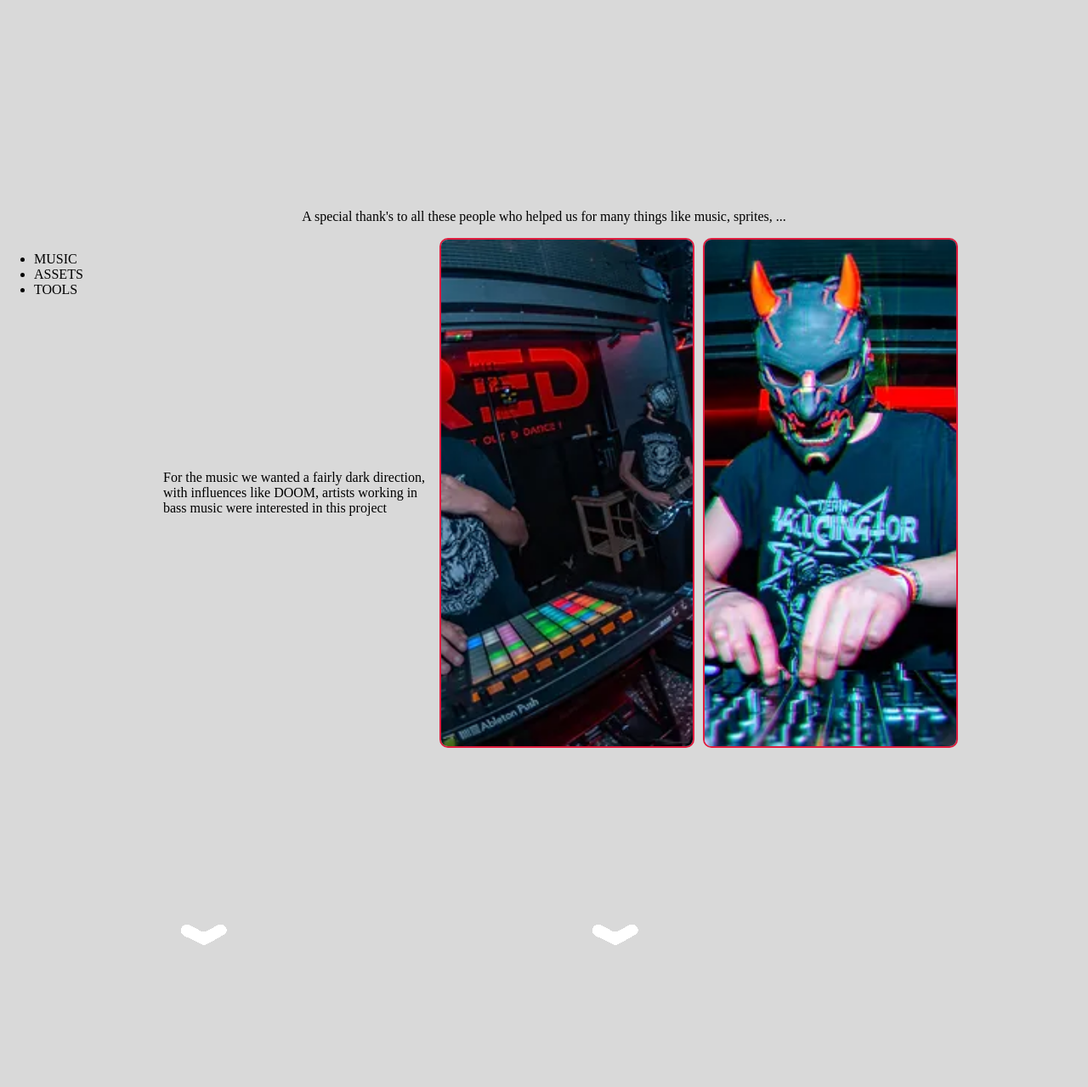
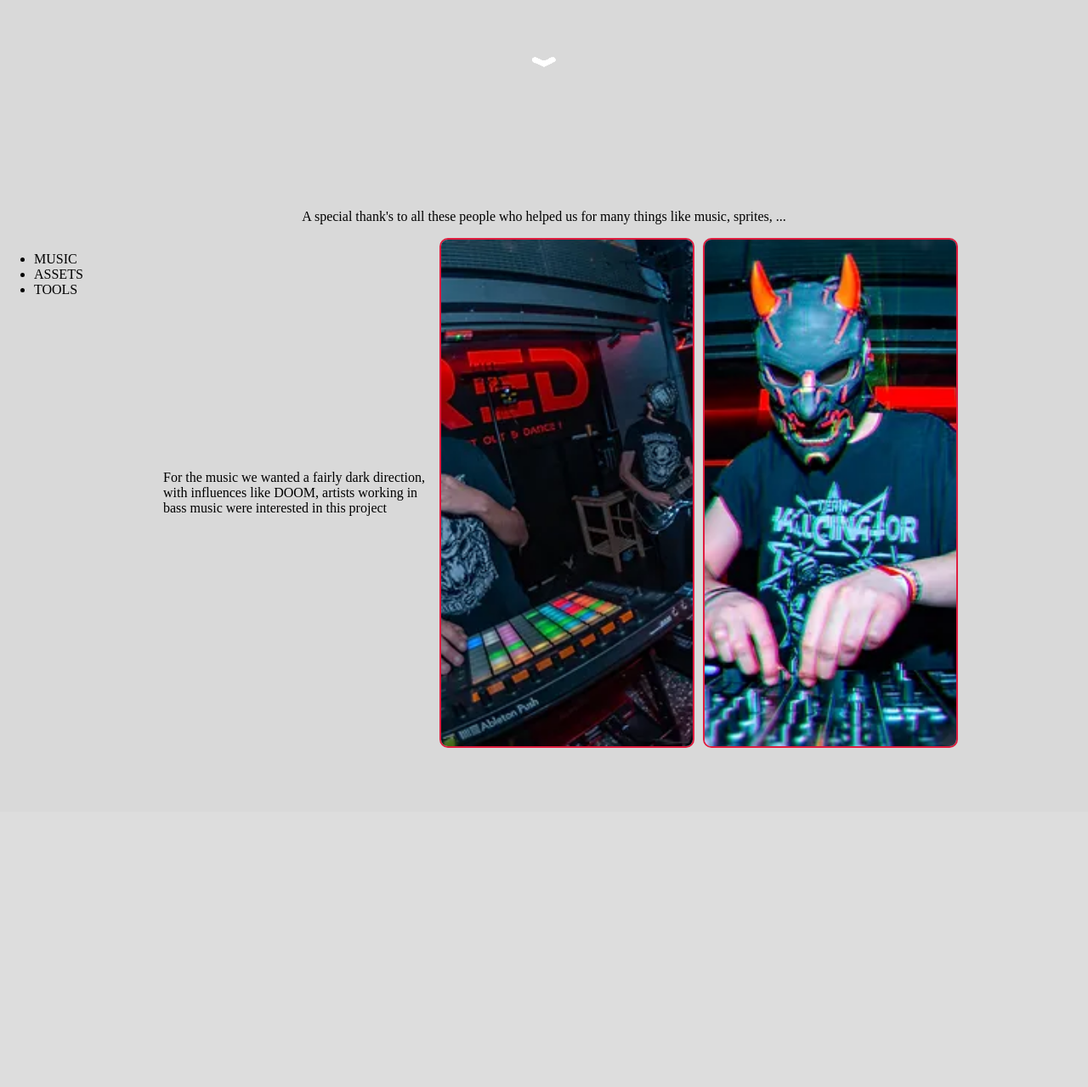
Before and after one commit to fgmcolas/portfolio_web, a PHP site: page / in a window 1280 px wide. Shown: the part 2245-3524 px from the top of the page at 85% size. After the commit the page ends 3125 px from the top, so only its background shows below. Run offline with PHP 8.4, Linux system fonts and the light colour scheme; some libraries are stand-ins or nearby versions; some web fonts are replaced.

Commit message:
adding property to every down arrow + adjustement for mobile for top arrow

```diff
--- a/static/styles/style.css
+++ b/static/styles/style.css
@@ -367,6 +384,21 @@
     height: 100vh;
     object-fit: contain;
     background: var(--dark-overlay);
+}
+
+.downarrow3 {
+    width: 250px;
+    height: 150px;
+    position: absolute;
+    bottom: 0;
+    left: 50%;
+    transform: translateX(-50%);
+    display: flex;
+    justify-content: center;
+    align-items: center;
+    transition: 0.3s ease-in-out;
+    cursor: pointer;
+    z-index: 1;
 }
 
 /*
@@ -460,16 +492,44 @@
 */
 
 .toparrow {
-    width: 150px;
+    width: 250px;
     height: 150px;
     position: fixed;
-    right: 0px;
-    bottom: -150px;
+    right: -50px;
     display: flex;
     justify-content: center;
     align-items: center;
     transition: 0.3s ease-in-out;
     cursor: pointer;
+    transform: scaleY(-1);
+    z-index: 2;
+}
+
+.backtoparrow1 {
+    width: 250px;
+    height: 150px;
+    position: fixed;
+    right: -50px;
+    display: flex;
+    justify-content: center;
+    align-items: center;
+    transition: 0.3s ease-in-out;
+    transform: scaleY(-1);
+    opacity: 0.5;
+    z-index: 1;
+}
+
+.backtoparrow2 {
+    width: 250px;
+    height: 150px;
+    position: fixed;
+    right: -50px;
+    display: flex;
+    justify-content: center;
+    align-items: center;
+    transition: 0.3s ease-in-out;
+    transform: scaleY(-1);
+    opacity: 0.5;
     z-index: 1;
 }
 
```
Also changed, not shown: other parts of static/styles/style.css (+25 -5 lines).
